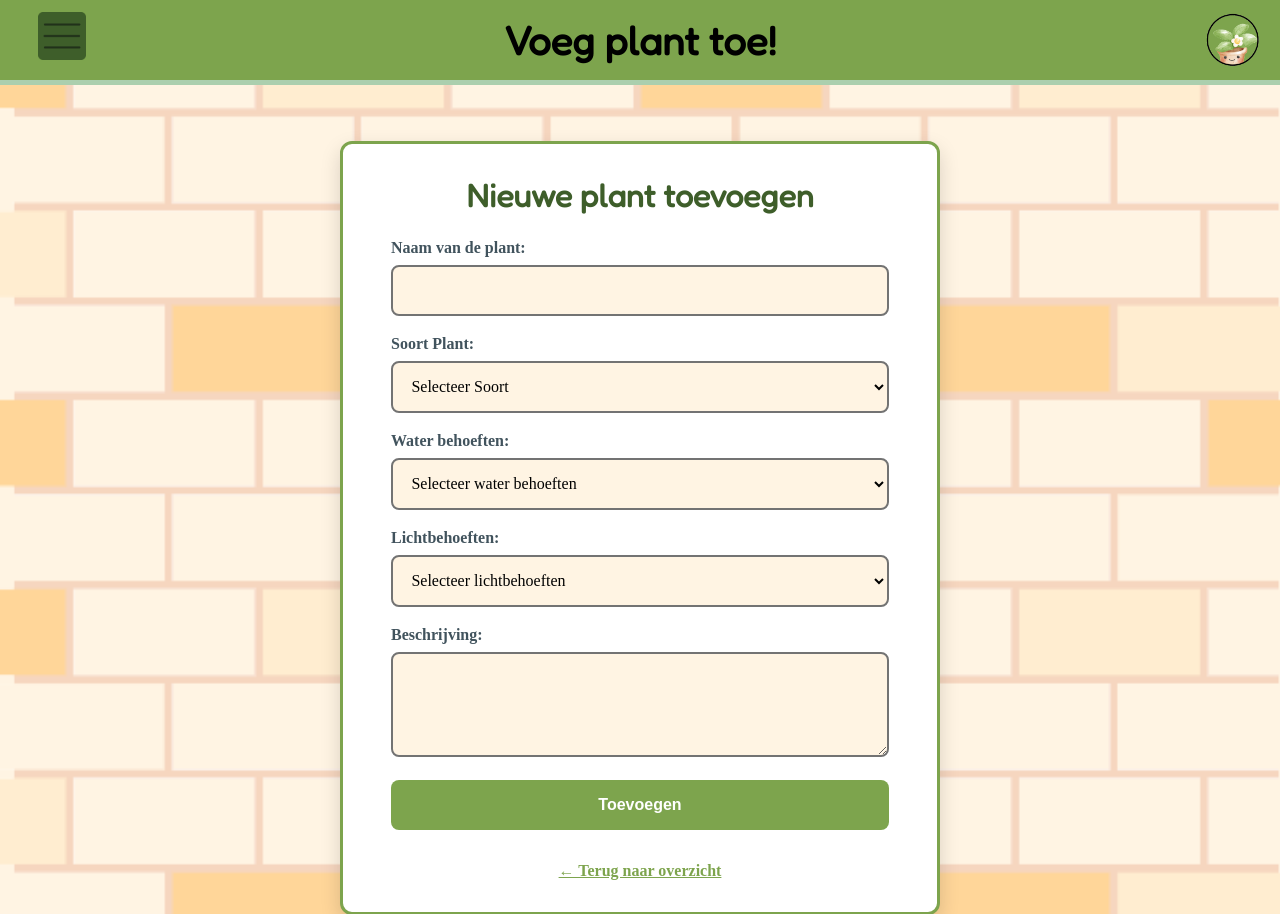
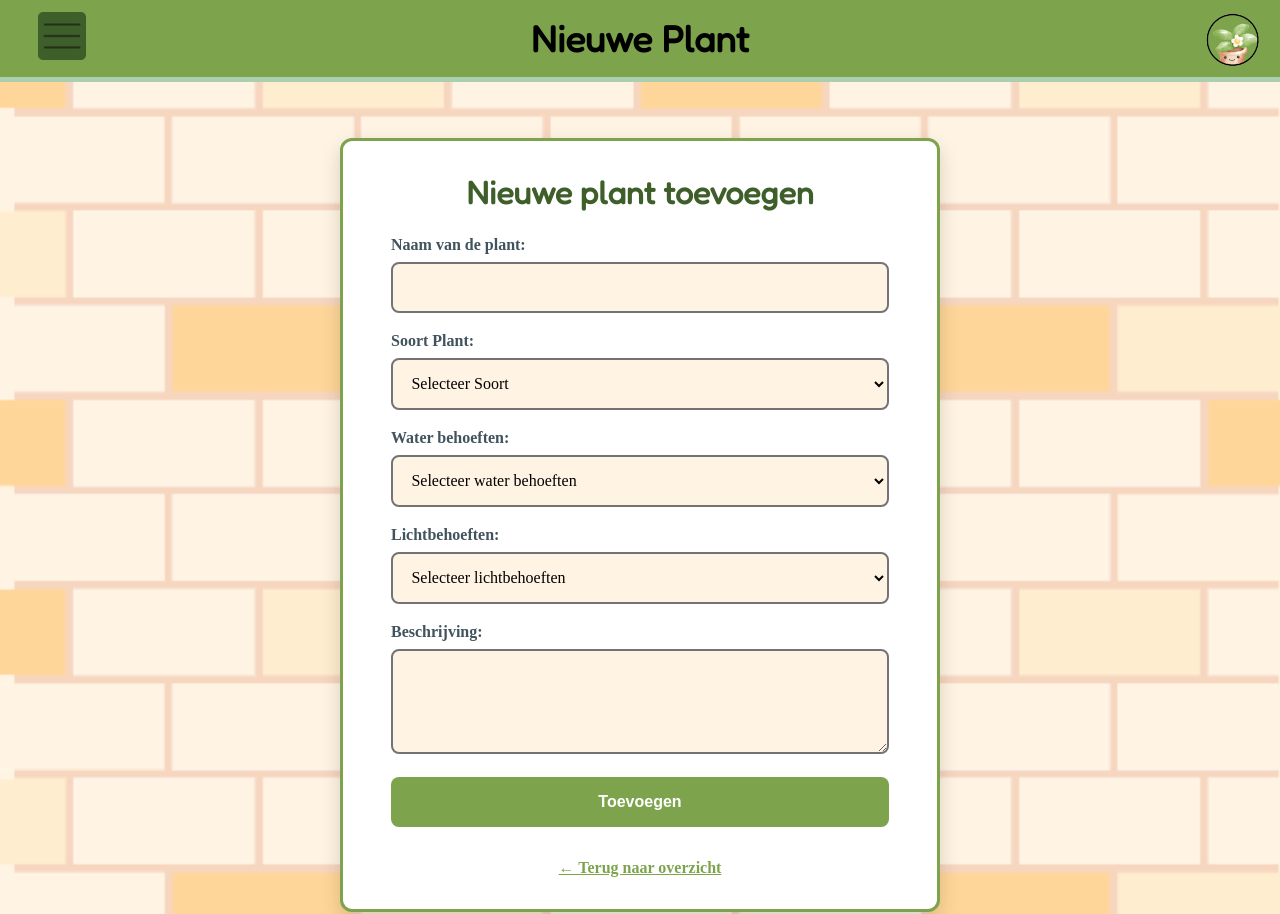
Before and after one commit to TrevinoRizkySunarja/TLE-ProjectLeafLink, a PHP site: page /add-plant.php in a window 1280 px wide. Shown: the top 914 px of the page. Run offline with PHP 8.4, Linux system fonts and the light colour scheme; the visitor is signed in with stand-in values (Sample User, id 1); some web fonts are replaced.

Commit message:
font size fix

```diff
--- a/Includes/CSS/style.css
+++ b/Includes/CSS/style.css
@@ -44,19 +44,19 @@ body {
 /* Headings */
 h1 {
     font-family: "Fredoka", sans-serif;
-    font-size: 2.5rem;
+    font-size: 2.3rem;
     font-weight: bold;
     margin: 0;
 }
 
 h2 {
     font-family: "Fredoka", sans-serif;
-    font-size: 2rem;
+    font-size: 1.7rem;
 }
 
 h4 {
     font-family: Lazytype, sans-serif;
-    font-size: 1.5rem;
+    font-size: 1.4rem;
     font-weight: normal;
 }
 
--- a/Includes/JS/add-plant.js
+++ b/Includes/JS/add-plant.js
@@ -8,7 +8,7 @@ let navList = document.getElementById("navList");
 
 function loadPage() {
     let h1 = document.getElementById("headerH1");
-    h1.innerText = "Voeg plant toe!";
+    h1.innerText = "Nieuwe Plant";
     populateFormFromStorage();
 }
 
```
